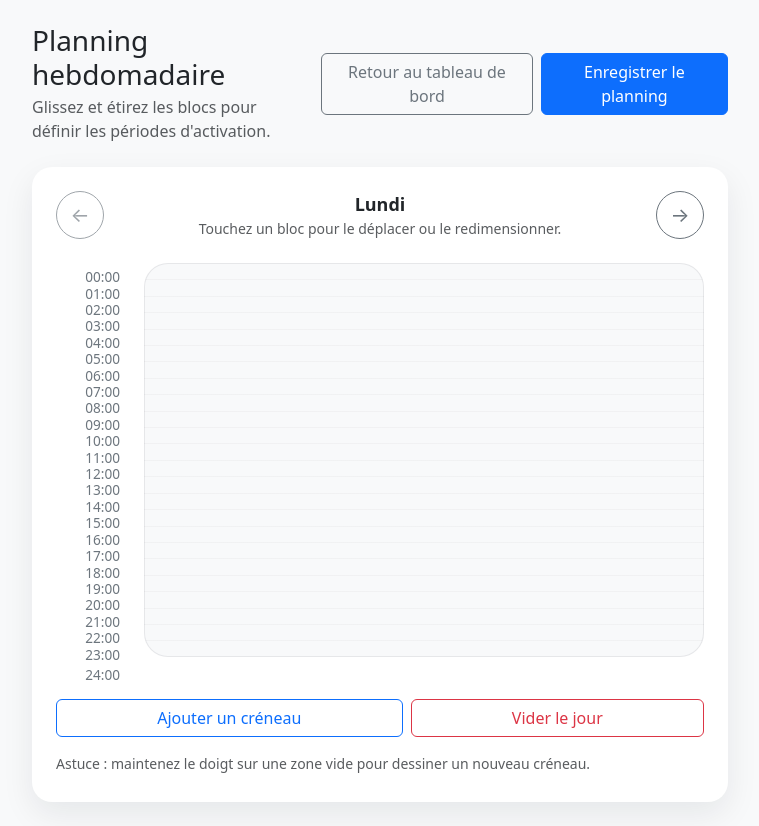
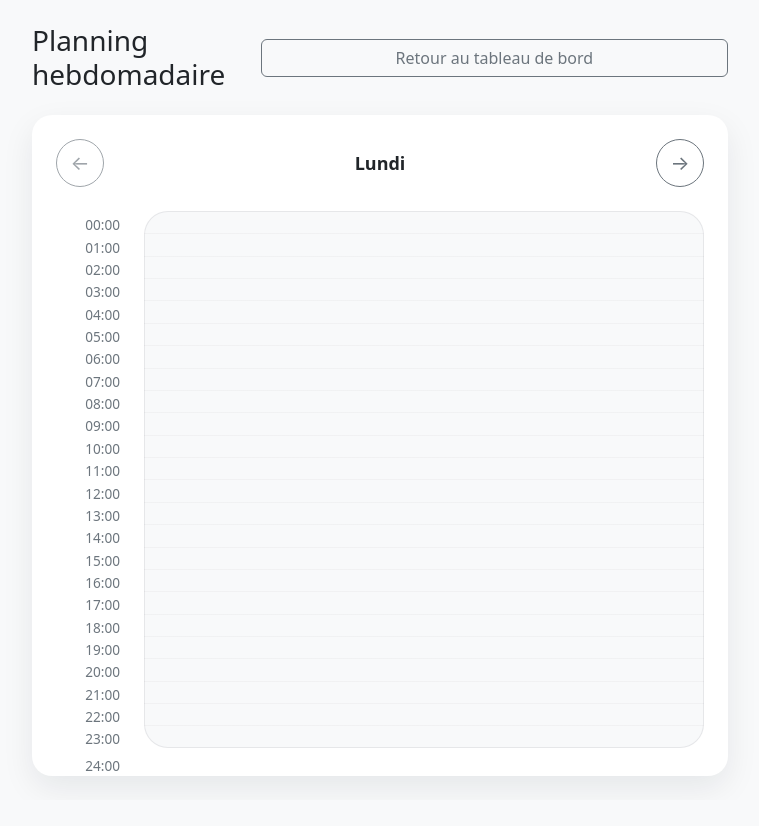
Before and after one commit to nathanmart/Domotique-radiateur, a Django app: page /planning/ in a window 1280 px wide. Shown: the whole page, without its empty margins (260-1019 px from the left). After the commit the page ends 782 px from the top, so only its background shows below. Run offline with Django 5.2, Linux system fonts and the light colour scheme; some libraries are stand-ins or nearby versions.

Commit message:
Enable auto-saving and simplify planning UI

```diff
--- a/radiateur/templates/planning.html
+++ b/radiateur/templates/planning.html
@@ -14,12 +14,10 @@
             <div class="d-flex flex-column gap-3 gap-md-4 mb-4">
                 <div class="d-flex flex-column flex-md-row align-items-md-center justify-content-md-between gap-3">
                     <div>
-                        <h1 class="h3 mb-1">Planning hebdomadaire</h1>
-                        <p class="text-muted mb-0">Glissez et étirez les blocs pour définir les périodes d'activation.</p>
+                        <h1 class="h3 mb-0">Planning hebdomadaire</h1>
                     </div>
                     <div class="d-flex flex-column flex-sm-row gap-2 w-100 w-md-auto">
                         <a class="btn btn-outline-secondary flex-fill" href="/">Retour au tableau de bord</a>
-                        <button class="btn btn-primary flex-fill" type="button" id="saveSchedule">Enregistrer le planning</button>
                     </div>
                 </div>
                 <div id="statusAlert" class="alert d-none" role="alert" aria-live="polite"></div>
@@ -32,7 +30,6 @@
                     </button>
                     <div class="day-switcher-label text-center">
                         <div class="fw-semibold" id="currentDayLabel">Lundi</div>
-                        <div class="text-muted small">Touchez un bloc pour le déplacer ou le redimensionner.</div>
                     </div>
                     <button class="btn btn-outline-secondary day-switcher-btn" type="button" id="nextDay" aria-label="Jour suivant">
                         <span aria-hidden="true">&rarr;</span>
@@ -44,13 +41,6 @@
                     <div class="timeline-track" id="dayTrack" data-day="monday"></div>
                 </div>
 
-                <div class="mt-3 d-flex gap-2">
-                    <button class="btn btn-outline-primary flex-fill" type="button" id="addSlotButton">Ajouter un créneau</button>
-                    <button class="btn btn-outline-danger flex-fill" type="button" id="clearDayButton">Vider le jour</button>
-                </div>
-                <p class="text-muted small mt-3 mb-0">
-                    Astuce&nbsp;: maintenez le doigt sur une zone vide pour dessiner un nouveau créneau.
-                </p>
             </div>
         </div>
 
@@ -68,7 +58,6 @@
 
             const MINUTES_IN_DAY = 24 * 60;
             const SLOT_MIN_DURATION = 15;
-            const DEFAULT_SLOT_DURATION = 60;
             const EDGE_RESIZE_GUTTER = 32;
             const TIMELINE_BOTTOM_MARGIN = 24;
             const MIN_TIMELINE_HEIGHT = 360;
@@ -76,9 +65,6 @@
             const scheduleBoard = document.getElementById('dayTrack');
             const timelineHours = document.getElementById('timelineHours');
             const statusAlert = document.getElementById('statusAlert');
-            const saveButton = document.getElementById('saveSchedule');
-            const addButton = document.getElementById('addSlotButton');
-            const clearButton = document.getElementById('clearDayButton');
             const prevButton = document.getElementById('prevDay');
             const nextButton = document.getElementById('nextDay');
             const currentDayLabel = document.getElementById('currentDayLabel');
@@ -92,6 +78,7 @@
             const CREATE_MOVE_THRESHOLD = 8;
             let pixelsPerMinute = 1;
             let pendingTimelineRefresh = false;
+            let autoSaveTimeout = null;
 
             function showStatus(message, type = 'info', autoHide = true) {
                 statusAlert.textContent = message;
@@ -283,8 +270,8 @@
                 });
             }
 
-            function persistSchedule(successMessage = 'Planning enregistré.') {
-                showStatus('Enregistrement en cours…', 'info', false);
+            function persistSchedule(successMessage = 'Planning enregistré.', pendingMessage = 'Enregistrement en cours…') {
+                showStatus(pendingMessage, 'info', false);
                 return fetch('/maj_json', {
                     method: 'POST',
                     headers: {
@@ -302,6 +289,16 @@
                     .catch(() => {
                         showStatus("Erreur lors de l'enregistrement du planning.", 'danger');
                     });
+            }
+
+            function scheduleAutoSave(successMessage = 'Planning enregistré automatiquement.') {
+                if (autoSaveTimeout) {
+                    clearTimeout(autoSaveTimeout);
+                }
+                autoSaveTimeout = window.setTimeout(() => {
+                    autoSaveTimeout = null;
+                    persistSchedule(successMessage, 'Enregistrement automatique en cours…');
+                }, 300);
             }
 
             function canPlaceSlot(dayKey, startMinutes, endMinutes, excludeIndex = null) {
@@ -323,22 +320,6 @@
                 return true;
             }
 
-            function findAvailableStart(dayKey, durationMinutes) {
-                const slots = sortSlots(currentSchedule[dayKey] || []);
-                let previousEnd = 0;
-                for (let i = 0; i < slots.length; i += 1) {
-                    const start = timeToMinutes(slots[i].start);
-                    if (start - previousEnd >= durationMinutes) {
-                        return previousEnd;
-                    }
-                    previousEnd = timeToMinutes(slots[i].end);
-                }
-                if (MINUTES_IN_DAY - previousEnd >= durationMinutes) {
-                    return previousEnd;
-                }
-                return null;
-            }
-
             function addSlot(dayKey, startMinutes, endMinutes) {
                 const slots = currentSchedule[dayKey] || [];
                 slots.push({ start: minutesToTime(startMinutes), end: minutesToTime(endMinutes) });
@@ -354,6 +335,7 @@
                 slots.splice(index, 1);
                 currentSchedule[dayKey] = slots;
                 renderCurrentDay();
+                scheduleAutoSave();
             }
 
             function beginMove(event, dayKey, index, block) {
@@ -514,6 +496,7 @@
                     end: minutesToTime(currentEnd),
                 };
                 renderCurrentDay();
+                scheduleAutoSave();
             }
 
             function commitResize() {
@@ -523,6 +506,7 @@
                     end: minutesToTime(currentEnd),
                 };
                 renderCurrentDay();
+                scheduleAutoSave();
             }
 
             function commitCreate() {
@@ -533,6 +517,7 @@
                     return;
                 }
                 addSlot(dayKey, currentStart, currentEnd);
+                scheduleAutoSave();
             }
 
             function cancelActiveInteraction() {
@@ -669,40 +654,6 @@
                 cancelActiveInteraction();
             });
 
-            saveButton.addEventListener('click', () => {
-                persistSchedule();
-            });
-
-            addButton.addEventListener('click', () => {
-                const dayKey = DAYS[currentDayIndex].key;
-                const availableStart = findAvailableStart(dayKey, DEFAULT_SLOT_DURATION);
-                if (availableStart === null) {
-                    showStatus('Aucun créneau disponible. Supprimez ou réduisez un bloc existant.', 'warning');
-                    return;
-                }
-                const start = snapMinutes(availableStart);
-                let end = start + DEFAULT_SLOT_DURATION;
-                if (end > MINUTES_IN_DAY) {
-                    end = MINUTES_IN_DAY;
-                }
-                addSlot(dayKey, start, end);
-                showStatus('Nouveau créneau ajouté. Ajustez-le avec un glisser-déposer.', 'info');
-            });
-
-            clearButton.addEventListener('click', () => {
-                const dayKey = DAYS[currentDayIndex].key;
-                if (!currentSchedule[dayKey] || currentSchedule[dayKey].length === 0) {
-                    return;
-                }
-                const confirmation = window.confirm('Supprimer tous les créneaux de ce jour ?');
-                if (!confirmation) {
-                    return;
-                }
-                currentSchedule[dayKey] = [];
-                renderCurrentDay();
-                showStatus('Tous les créneaux ont été supprimés pour ce jour.', 'info');
-            });
-
             prevButton.addEventListener('click', () => {
                 if (currentDayIndex > 0) {
                     currentDayIndex -= 1;
```
